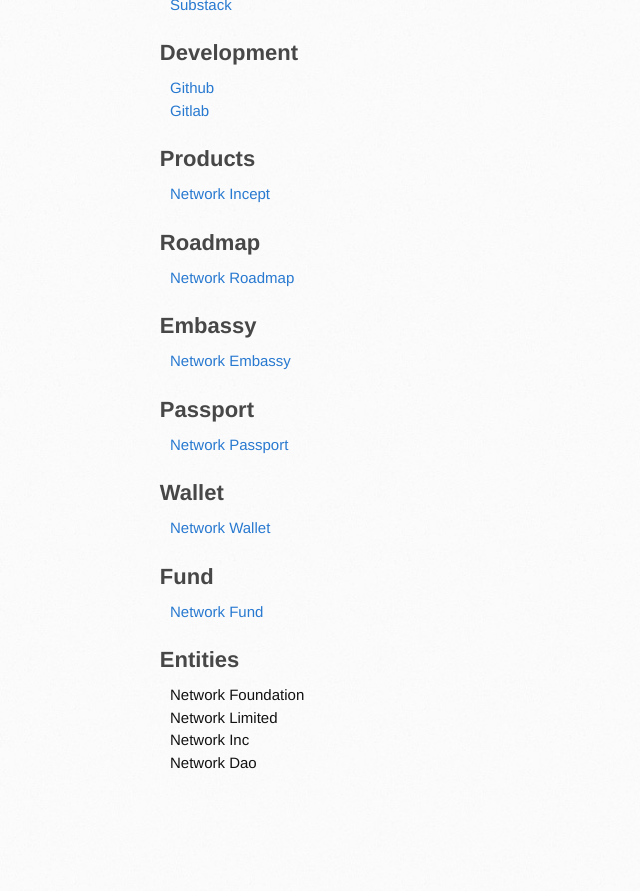
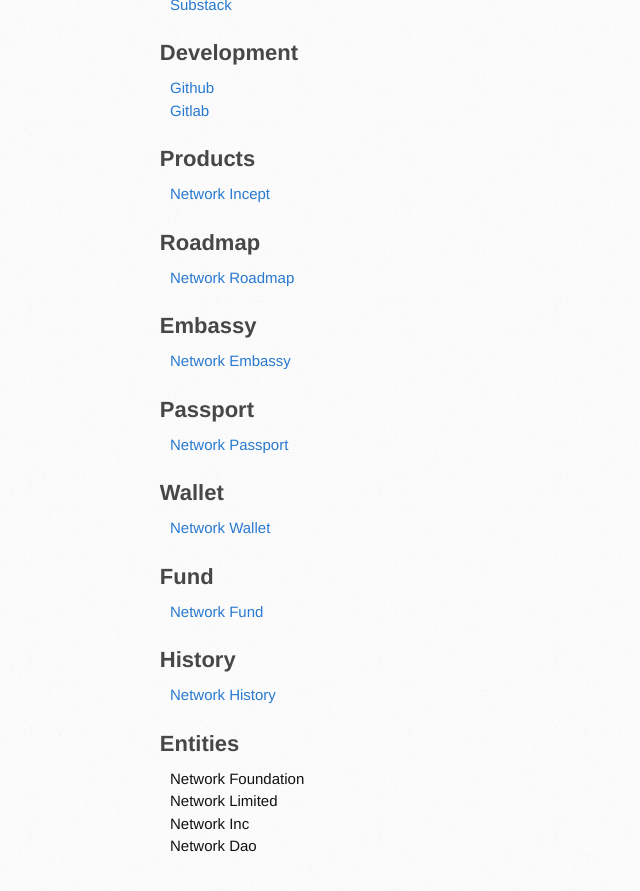
Before and after one commit to networkf/network.github.io, a Jekyll site: the page built from index.md, in a window 1280 px wide and 900 px high, scrolled down 1167 px. Shown: the top 891 px of the window, without its empty margins (0-640 px from the left). Built offline with Jekyll 4.4.1, drawn with Linux system fonts in a browser that asks for light colours; some web fonts are replaced; our own code applies the rules of GitHub Pages for plain Markdown files; before the commit the page ends 1984 px from its top, so only the background shows below that.

Commit message:
Update index.md

```diff
--- a/index.md
+++ b/index.md
@@ -24,7 +24,7 @@ Network is the brain computer network to power virtual dreams and foundation of
 ## Protocol
 <a href="https://networkn.org" target="_blank">Network</a>
 <br>
-<a href="https://protocol.networkn.org" target="_blank">Network Protocol</a>
+Network Protocol
 
 ## Capital
 <a href="https://etherscan.io/token/0x7b5726f8261705f6b9e60094ef4427f8e2f29a44?a=0xA11AF6913D21CaB375086e1eb93A60C7f739B15A" target="_blank">Network Token</a>
@@ -67,13 +67,17 @@ Network is the brain computer network to power virtual dreams and foundation of
 <a href="https://embassy.network.foundation" target="_blank">Network Embassy</a>
 
 ## Passport
-<a href="https://embassy.network.foundation/passport" target="_blank">Network Passport</a>
+<a href="https://passport.network.foundation" target="_blank">Network Passport</a>
 
 ## Wallet
-<a href="https://embassy.network.foundation/wallet" target="_blank">Network Wallet</a>
+<a href="https://wallet.network.foundation" target="_blank">Network Wallet</a>
 
 ## Fund
 <a href="https://network.fund" target="_blank">Network Fund</a>
+
+## History
+<a href="https://history.network.foundation" target="_blank">Network History</a>
+
 
 ## Entities
 Network Foundation
```
